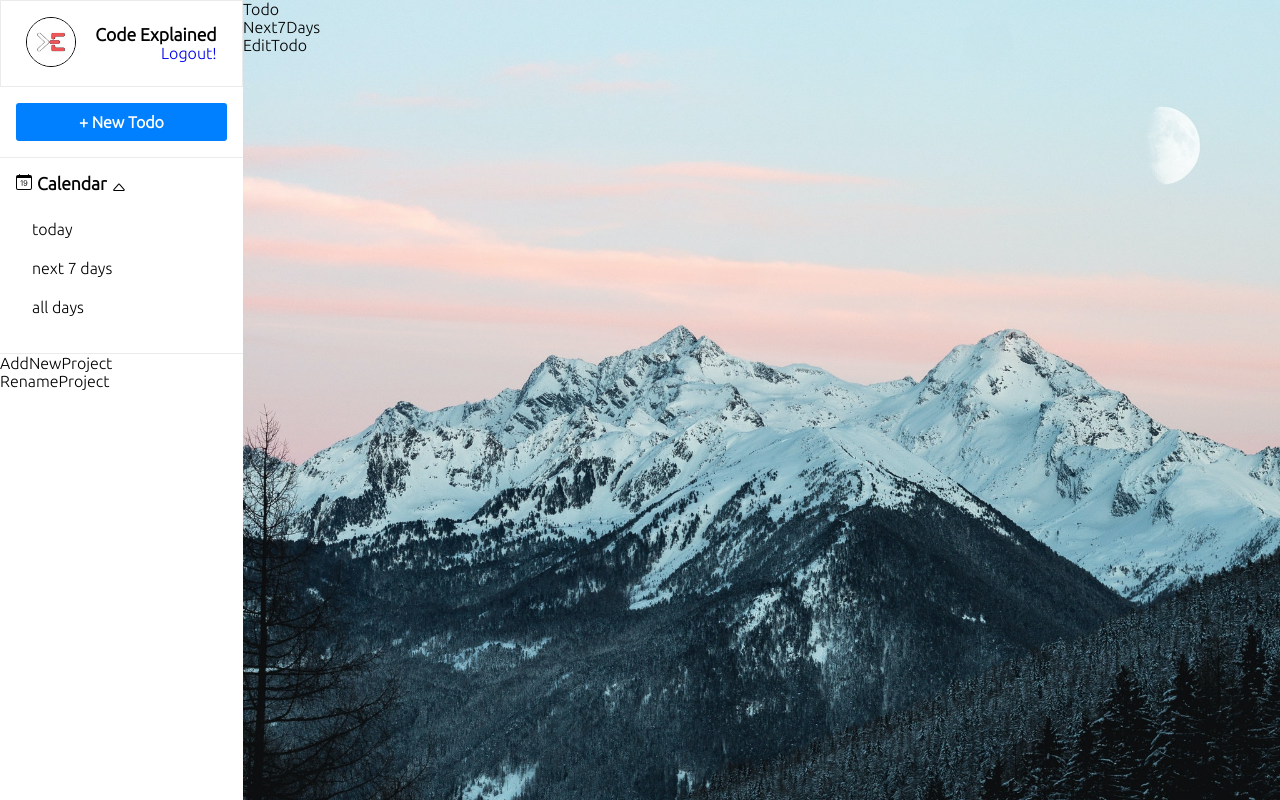
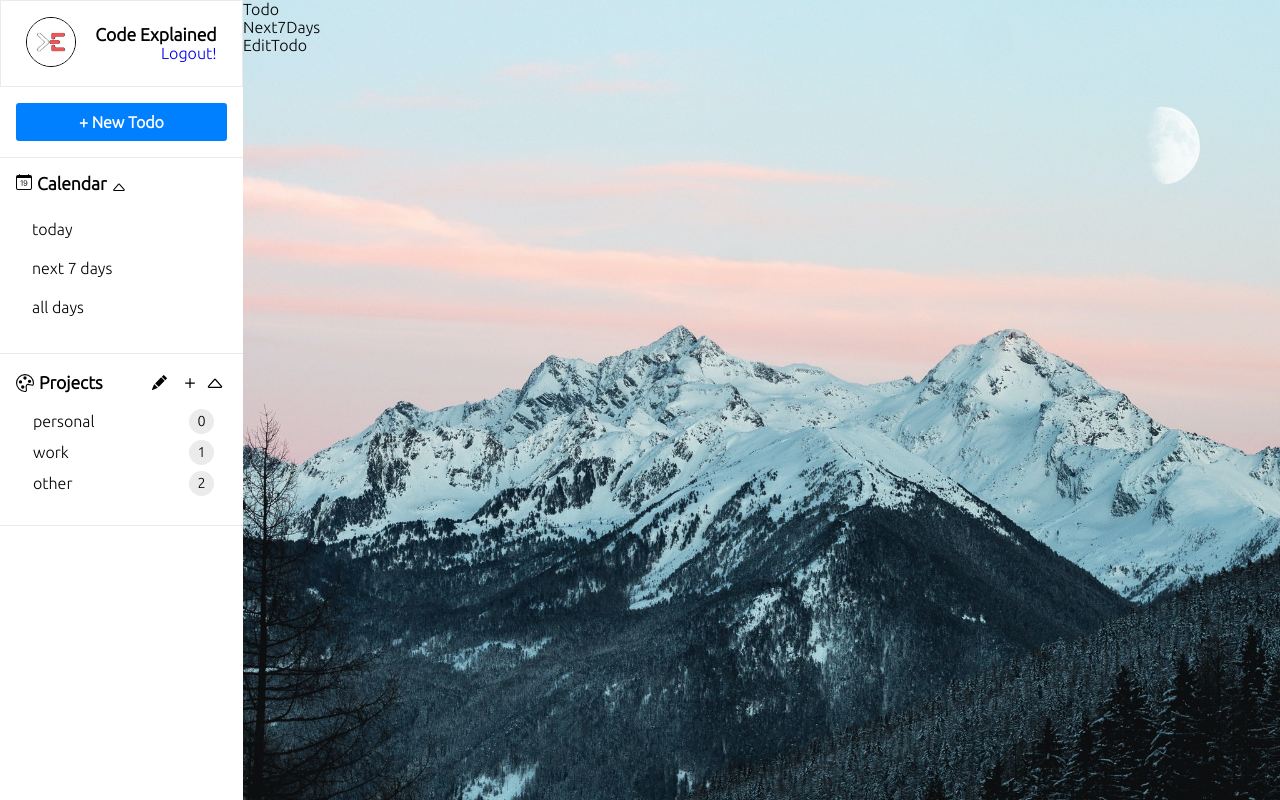
Before and after one commit to rawand1998/Todo-React-Firebase, a React (Create React App) app: page / in a window 1280 px wide. Built offline with nearby package versions, Linux system fonts and the light colour scheme.

Commit message:
add new project component

```diff
--- a/src/App.css
+++ b/src/App.css
@@ -96,24 +96,23 @@
   transition: all 300ms ease;
 }
 /* AddNewTodo form */
-.AddNewTodo form{
+.AddNewTodo form {
   background: #fff;
   width: 500px;
   padding: 1rem 1rem calc(1rem + 40px) 1rem;
-  border-radius:4px
+  border-radius: 4px;
 }
-.AddNewTodo form .text input{
+.AddNewTodo form .text input {
   width: 100%;
   padding: 1rem;
-  font-size:1.2rem;
-border:none;
-
+  font-size: 1.2rem;
+  border: none;
 }
-.AddNewTodo form .text input:focus{
+.AddNewTodo form .text input:focus {
   border-bottom: 1px solid #0080ff;
   outline: none;
 }
-.remind{
+.remind {
   display: flex;
   padding: 1rem;
   align-items: center;
@@ -121,68 +120,65 @@
 .remind p {
   padding-left: 5px;
 }
-.AddNewTodo form .title{
-
+.AddNewTodo form .title {
   display: flex;
   align-items: center;
 }
-.AddNewTodo form .pick-day{
-
-  padding: 1.5rem 1.5rem 0 1.5rem
+.AddNewTodo form .pick-day {
+  padding: 1.5rem 1.5rem 0 1.5rem;
 }
-.AddNewTodo form .pick-time{
+.AddNewTodo form .pick-time {
   padding: 1.5em;
 }
-.AddNewTodo form .pick-project{
-  padding: 1.5em
+.AddNewTodo form .pick-project {
+  padding: 1.5em;
 }
-.AddNewTodo form .projects
-{
+.AddNewTodo form .projects {
   display: flex;
   flex-wrap: wrap;
   padding: 1rem 1rem 0 1rem;
 }
-.AddNewTodo form .project{
+.AddNewTodo form .project {
   border: 1px solid #0080ff;
   border-radius: 3px;
   margin: 5px;
-  padding:5px;
+  padding: 5px;
   cursor: pointer;
 }
-.AddNewTodo form .projects .active{
+.AddNewTodo form .projects .active {
   background-color: #0080ff;
   color: #fff;
 }
-.AddNewTodo form .cancel{
+.AddNewTodo form .cancel {
   position: absolute;
   top: 0;
   right: 5px;
 }
-.confirm{
+.confirm {
   width: 100%;
 
   position: absolute;
   left: 0;
   bottom: 0;
 }
-.confirm button{
+.confirm button {
   width: 100%;
   background-color: #0080ff;
   border: none;
-  border-radius:0 0 0 4px 4px;
-  height:40px;
+  border-radius: 0 0 0 4px 4px;
+  height: 40px;
   cursor: pointer;
 }
-.Calendar{
-  padding:1rem;
+.Calendar {
+  padding: 1rem;
   border-bottom: 1px solid #ebebeb;
 }
-.header{
+.header {
   display: flex;
   justify-items: center;
   flex: 1;
 }
-.title{
+.title {
   display: flex;
   justify-items: center;
 }
@@ -191,25 +187,118 @@
   font-size: 1.1rem;
   font-weight: bold;
 }
-.btn span{
+.btn span {
   display: flex;
-height:25px;
+  height: 25px;
   width: 25px;
   cursor: pointer;
   justify-content: center;
   align-items: center;
-border-radius:50%
+  border-radius: 50%;
 }
-.btn span:hover{
+.btn span:hover {
   background-color: #ebebeb;
   transition: all 300ms ease-in-out;
 }
-.items{
+.items {
   padding: 0.5rem;
 }
 .items .item {
   padding: 0.5rem;
   margin: 5px 0;
   cursor: pointer;
-  font-size: 1rem
+  font-size: 1rem;
 }
+
+/* Projects */
+.Projects {
+  padding: 1rem;
+  border-bottom: 1px solid #ebebeb;
+}
+.Projects .header {
+  display: flex;
+  align-items: center;
+}
+.Projects .header .title {
+  display: flex;
+  align-items: center;
+  flex: 1;
+}
+.Projects .header .title p {
+  margin-left: 5px;
+  font-size: 1.1rem;
+  font-weight: bold;
+}
+.Projects .header .btns {
+  display: flex;
+  align-items: center;
+}
+.Projects .header .btns span.edit {
+  margin-right: 5px;
+}
+.Projects .header .btns span {
+  border-radius: 50%;
+  cursor: pointer;
+  width: 25px;
+  height: 25px;
+  display: flex;
+  align-items: center;
+  justify-content: center;
+}
+.Projects .header .btns span:hover {
+  background-color: #ebebeb;
+  transition: all 300ms ease-in-out;
+}
+.Projects .items {
+  padding: 0.5rem;
+}
+/* Project */
+.Project {
+  position: relative;
+  display: flex;
+  align-items: center;
+  padding: 0.25rem;
+  margin: 5px;
+  font-size: 1rem;
+}
+.Project .name {
+  cursor: pointer;
+  word-break: break-all;
+}
+.Project .btns {
+  display: flex;
+  align-items: center;
+}
+.Project .btns .total-todos {
+  position: absolute;
+  right: 0;
+  background: #ebebeb;
+  width: 25px;
+  height: 25px;
+  font-size: 0.9rem;
+  display: flex;
+  align-items: center;
+  justify-content: center;
+  border-radius: 50%;
+}
+.Project .btns .edit-delete {
+  position: absolute;
+  right: 0;
+  display: flex;
+}
+.Project .btns .edit-delete span {
+  border-radius: 50%;
+  cursor: pointer;
+  width: 25px;
+  height: 25px;
+  display: flex;
+  align-items: center;
+  justify-content: center;
+  transition: background 300ms ease-in-out;
+}
+.Project .btns .edit-delete span.edit:hover {
+  background: #acffac;
+}
+.Project .btns .edit-delete span.delete:hover {
+  background: #ffacac;
+}
--- a/src/components/AddNewProject.js
+++ b/src/components/AddNewProject.js
@@ -1,10 +1,14 @@
 import React from 'react'
-
+import {Plus} from 'react-bootstrap-icons'
 function AddNewProject(){
 
     return (
         <div className='AddNewProject'>
-            AddNewProject
+                  <div className="add-button">
+                <span>
+                    <Plus size="20" />
+                </span>
+            </div>
         </div>
     )
 }
--- a/src/components/Project.js
+++ b/src/components/Project.js
@@ -1,13 +1,34 @@
-import React from 'react'
-import RenameProject from './RenameProject'
+import React from "react";
 
-function Project(){
+import { XCircle, PencilFill } from "react-bootstrap-icons";
+function Project({ edit, project }) {
+    console.log("Project" , project);
+  return (
+    <div className="Project">
+      <div className="name">{project.name}</div>
+      <div className="btns">
+        {
+        edit ?
+          <div className="edit-delete">
+            <span>
 
-    return (
-        <div className='Project'>
-            <RenameProject />
-        </div>
-    )
+              <PencilFill size="15" />
+            </span>
+            <span>
+              <XCircle size="13" />
+            </span>
+          </div>
+             :
+             project.todoNumber === 0 ?
+             ""
+             :
+             <div className="total-todos">
+                 {project.numOfTodos}
+             </div>
+        }
+      </div>
+    </div>
+  );
 }
 
-export default Project
+export default Project;
--- a/src/components/Projects.js
+++ b/src/components/Projects.js
@@ -1,13 +1,50 @@
-import React from 'react'
+import React,{useState} from 'react'
 import AddNewProject from './AddNewProject'
 import Project from './Project'
+import { CaretUp, Palette, PencilFill } from 'react-bootstrap-icons'
 
 function Projects(){
+    const [showMenu, setShowMenu] = useState(true);
+    const [edit, setEdit] = useState(false)
+    const pencilColor = edit ? "#1EC94C" : "#000000"
+
+    const projects = [
+        { id : 1, name : "personal", numOfTodos : 0 },
+        { id : 2, name : "work", numOfTodos : 1 },
+        { id : 3, name : "other", numOfTodos : 2 }
+    ]
 
     return (
         <div className='Projects'>
-            <AddNewProject />
-            <Project />
+            <div className="header">
+                <div className="title">
+                    <Palette size="18" />
+                    <p>Projects</p>
+                </div>
+                <div className="btns">
+                    {
+                        showMenu && projects.length > 0 &&
+                        <span className='edit' onClick={ () => setEdit(edit => !edit)}>
+                            <PencilFill size="15" color={pencilColor}/>
+                        </span>
+                    }
+                    <AddNewProject />
+                    <span className='arrow'>
+                        <CaretUp size="20" />
+                    </span>
+                </div>
+            </div>
+            <div className="items">
+                {
+                    projects.map( project =>
+                        <Project
+                            project={project}
+                            key={project.id}
+                            edit={edit}
+                        />
+                    )
+                }
+            </div>
         </div>
     )
 }
```
Lines whose indentation alone changed are shown as unchanged.
